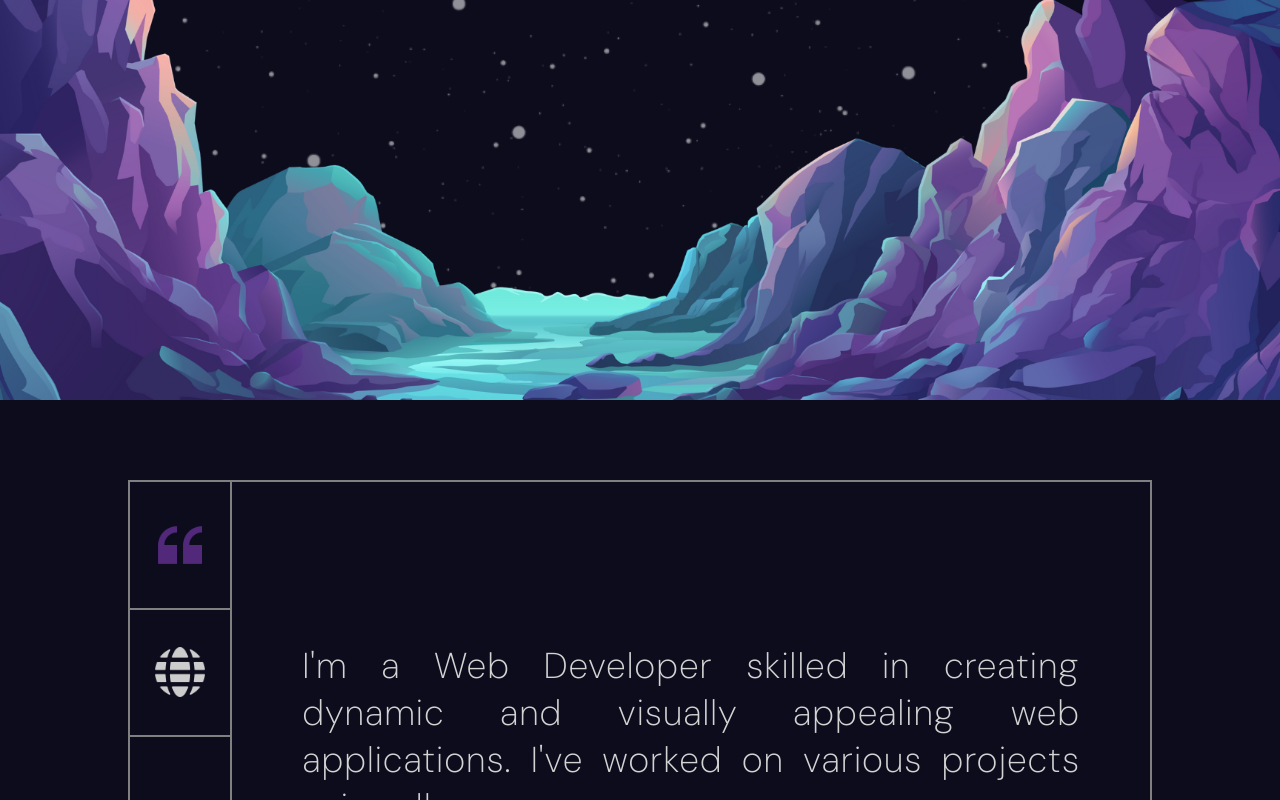
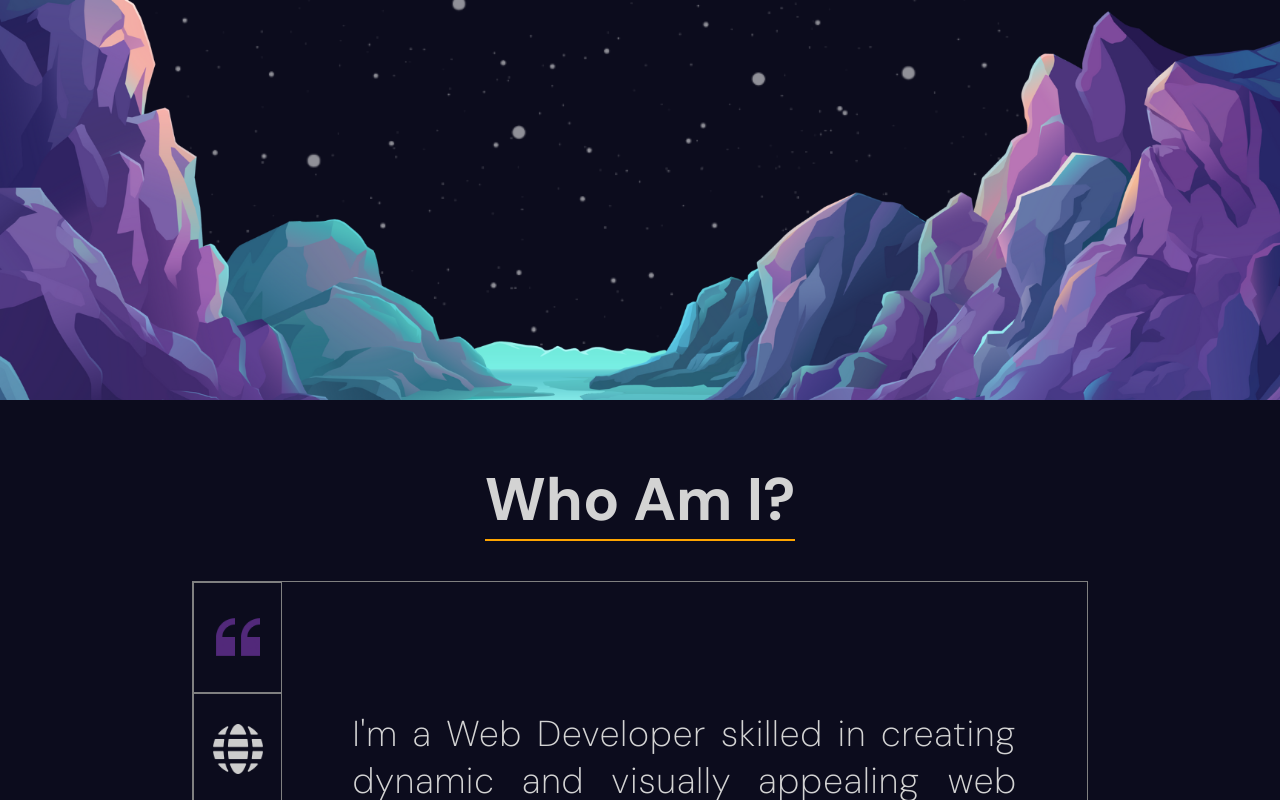
Before and after one commit to B1Th/Bhuwan-Portfolio, a React (Vite) app: page / in a window 1280 px wide. Shown: the part 2000-2800 px from the top of the page. Built offline with nearby package versions, Linux system fonts and the light colour scheme.

Commit message:
added heading to about section for large window

```diff
--- a/src/App.jsx
+++ b/src/App.jsx
@@ -6,7 +6,7 @@ import Cursor from "./components/cursor/Cursor";
 import Hero from "./components/hero/Hero";
 import Navbar from "./components/navbar/Navbar";
 import Parallax from "./components/parallax/Parallax";
-import Portfolio from "./components/portfolio/Portfolio";
+import Projects from "./components/projects/Projects";
 import Services from "./components/services/Services";
 import Preloader from "./components/preloader/Preloader";
 import About from "./components/about/About";
@@ -55,7 +55,7 @@ const App = () => {
           <section id="Services">
             <Services />
           </section>
-          <Portfolio />
+          <Projects />
           <section id="Contact">
             <Contact />
           </section>
--- a/src/components/about/About.jsx
+++ b/src/components/about/About.jsx
@@ -1,5 +1,6 @@
 import { useEffect, useState, useRef } from "react";
 import "./about.scss";
+import { motion, spring, useScroll, useTransform } from "framer-motion";
 
 const About = () => {
   const [typedText, setTypedText] = useState("");
@@ -51,9 +52,33 @@ const About = () => {
     }
   }, [animationStarted, text]);
 
+  const { scrollYProgress } = useScroll({
+    target: aboutRef,
+    offset: ["start end", "end end"],
+  });
+
+  const ytext = useTransform(scrollYProgress, [0, 1], ["-700%", "0%"]);
+
   return (
     <main>
       <div className="about" ref={aboutRef}>
+        <motion.div className="heading" style={{ y: ytext }}>
+          <h2 style={{ color: "lightgray" }}>Who Am I?</h2>
+          <motion.div
+            className="underline"
+            initial={{ scale: 0 }}
+            whileInView={{
+              scale: 1,
+              transition: {
+                delay: 1,
+                type: "spring",
+                stiffness: 100,
+                damping: 10,
+              },
+            }}
+          ></motion.div>
+        </motion.div>
+        <div className="aboutContainer">
           <div className="iconContainer">
             <div className="icons">
               <div className="item">
@@ -70,7 +95,7 @@ const About = () => {
               </div>
             </div>
           </div>
-        <div className="aboutContainer">
+          <div className="textContainer">
             <div className="myDes">
               <p>
                 {typedText}
@@ -82,6 +107,7 @@ const About = () => {
             </div>
           </div>
         </div>
+      </div>
     </main>
   );
 };
--- a/src/components/about/about.scss
+++ b/src/components/about/about.scss
@@ -10,15 +10,37 @@ main {
   color: lightgray;
 
   .about {
-    height: 80%;
-    width: 80%;
+    height: 100%;
+    width: 100%;
+    display: flex;
+    justify-content: center;
+    align-items: center;
+    flex-direction: column;
+    gap: 40px;
+
+    .heading {
+      font-size: 40px;
+
+      @include tablet {
+        display: none;
+      }
+      .underline {
+        height: 2px;
+        width: 100%;
+        background-color: orange;
+      }
+    }
+
+    .aboutContainer {
+      height: 70%;
+      width: 70%;
       border: 1px solid gray;
       display: flex;
       justify-content: center;
       align-items: center;
 
       @include tablet {
-      height: 70%;
+        height: 60%;
         width: 90%;
       }
       @include mobile {
@@ -59,6 +81,7 @@ main {
             height: 20%;
             width: 100%;
             padding: 0 15px;
+            border-bottom: 1px solid gray;
             border: 1px solid gray;
             display: flex;
             justify-content: center;
@@ -78,7 +101,7 @@ main {
         }
       }
 
-    .aboutContainer {
+      .textContainer {
         height: 100%;
         width: 90%;
         display: flex;
@@ -92,7 +115,7 @@ main {
           display: flex;
           justify-content: center;
           align-items: center;
-        border: 1px solid gray;
+          border-bottom: 1px solid gray;
           overflow: hidden;
 
           p {
@@ -151,3 +174,4 @@ main {
       }
     }
   }
+}
--- a/src/components/hero/Hero.jsx
+++ b/src/components/hero/Hero.jsx
@@ -128,7 +128,7 @@ const Hero = () => {
               </motion.h1>
               <motion.div className="buttons" variants={textVariants}>
                 <motion.button variants={textVariants}>
-                  <a href="#Portfolio"> See the Latest Works</a>
+                  <a href="#Projects"> See the Latest Works</a>
                 </motion.button>
                 <motion.button variants={textVariants}>
                   <a href="#Contact">Contact Me</a>
--- a/src/components/projects/Projects.jsx
+++ b/src/components/projects/Projects.jsx
@@ -1,5 +1,5 @@
 import { useRef, useState } from "react";
-import "./portfolio.scss";
+import "./projects.scss";
 import { motion, useScroll, useSpring, useTransform } from "framer-motion";
 
 const items = [
@@ -43,7 +43,7 @@ const Single = ({ item }) => {
   const y = useTransform(scrollYProgress, [0, 1], [-300, 300]);
 
   return (
-    <section id="projects">
+    <section id="Projects">
       <div className="container">
         <div className="wrapper">
           <div className="videoContainer" ref={ref}>
--- a/src/components/sidebar/links/Links.jsx
+++ b/src/components/sidebar/links/Links.jsx
@@ -26,7 +26,7 @@ const itemVariants = {
 };
 
 const Links = () => {
-  const items = ["Home", "About", "Services", "Portfolio", "Contact"];
+  const items = ["Home", "About", "Services", "Projects", "Contact"];
   return (
     <motion.div className="links" variants={variants}>
       {items.map((item) => (
```
Lines whose indentation alone changed are shown as unchanged.
